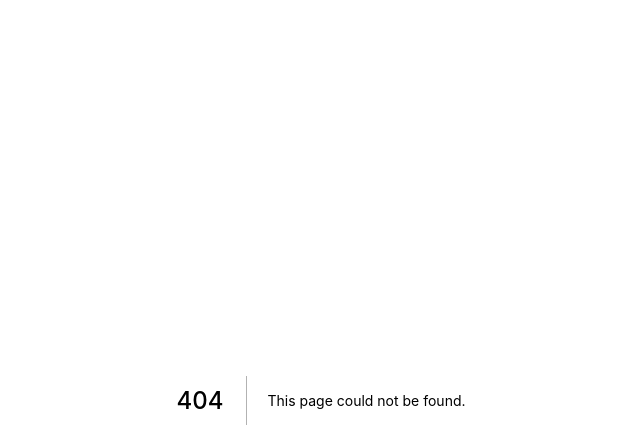
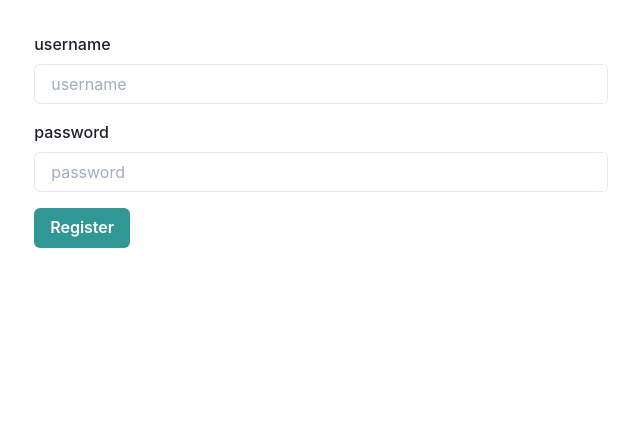
Before and after one commit to mpetrus001/post-feed-nextjs, a Next.js app in the folder frontend/: page /register in a window 1280 px wide. Before the commit this address had no page. Shown: the top 448 px of the page, without its empty margins (319-959 px from the left). Built offline with nearby package versions, Linux system fonts and the light colour scheme.

Commit message:
implement InputField component

```diff
--- a/frontend/package.json
+++ b/frontend/package.json
@@ -27,7 +27,8 @@
     "framer-motion": "^2.9.4",
     "next": "latest",
     "react": "^17.0.1",
-    "react-dom": "^17.0.1"
+    "react-dom": "^17.0.1",
+    "react-hook-form": "^6.13.1"
   },
   "devDependencies": {
     "@types/node": "^14.14.14",
--- /dev/null
+++ b/frontend/src/components/InputField.tsx
@@ -0,0 +1,46 @@
+import {
+  FormControl,
+  FormLabel,
+  Input,
+  FormErrorMessage,
+} from "@chakra-ui/react";
+import React, { InputHTMLAttributes } from "react";
+import { RegisterOptions } from "react-hook-form";
+
+const InputField: React.FC<InputFieldProps> = ({
+  label,
+  type = "text",
+  registerOptions,
+  register,
+  errors,
+}) => (
+  <FormControl isInvalid={!!errors[label]}>
+    <FormLabel htmlFor={label}>{label}</FormLabel>
+    <Input
+      name={label}
+      placeholder={label}
+      ref={register(registerOptions)}
+      type={type}
+    />
+    <FormErrorMessage>
+      {!!errors[label] && errors[label].message}
+    </FormErrorMessage>
+  </FormControl>
+);
+
+export default InputField;
+
+export interface InputFieldProps extends InputHTMLAttributes<HTMLInputElement> {
+  label: string;
+  registerOptions?: RegisterOptions;
+  register: (registerOptions: RegisterOptions) => RefReturn;
+  // TODO find better type for errors as it relies on FormData
+  errors: any;
+}
+
+type RefReturn =
+  | string
+  | ((instance: HTMLInputElement | null) => void)
+  | React.RefObject<HTMLInputElement>
+  | null
+  | undefined;
--- /dev/null
+++ b/frontend/src/pages/register.tsx
@@ -0,0 +1,69 @@
+import { Box, Button, Container } from "@chakra-ui/react";
+import React from "react";
+import { useForm } from "react-hook-form";
+import InputField from "../components/InputField";
+
+interface RegisterProps {}
+
+interface FormData {
+  username: string;
+}
+
+const Register: React.FC<RegisterProps> = ({}) => {
+  const { handleSubmit, errors, register, formState } = useForm<FormData>();
+
+  function onSubmit(values) {
+    return new Promise((resolve) => {
+      setTimeout(() => {
+        alert(JSON.stringify(values, null, 2));
+        resolve(true);
+      }, 1000);
+    });
+  }
+
+  const { isSubmitting } = formState;
+
+  return (
+    <Container mt={8}>
+      <form onSubmit={handleSubmit(onSubmit)}>
+        <InputField
+          label="username"
+          register={register}
+          errors={errors}
+          registerOptions={{
+            required: true,
+            minLength: {
+              value: 2,
+              message: "Minimum length is 2",
+            },
+          }}
+        />
+        <Box mt={4}>
+          <InputField
+            label="password"
+            register={register}
+            errors={errors}
+            registerOptions={{
+              required: true,
+              minLength: {
+                value: 6,
+                message: "Minimum length is 6",
+              },
+            }}
+            type="password"
+          />
+        </Box>
+        <Button
+          mt={4}
+          colorScheme="teal"
+          isLoading={isSubmitting}
+          type="submit"
+        >
+          Register
+        </Button>
+      </form>
+    </Container>
+  );
+};
+
+export default Register;
```
Also changed, not shown: 1 other file (tests, documents, lock files or other folders).
